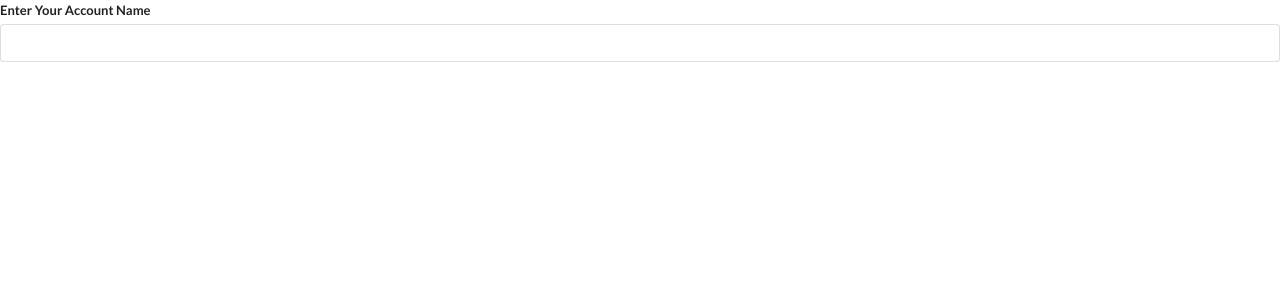
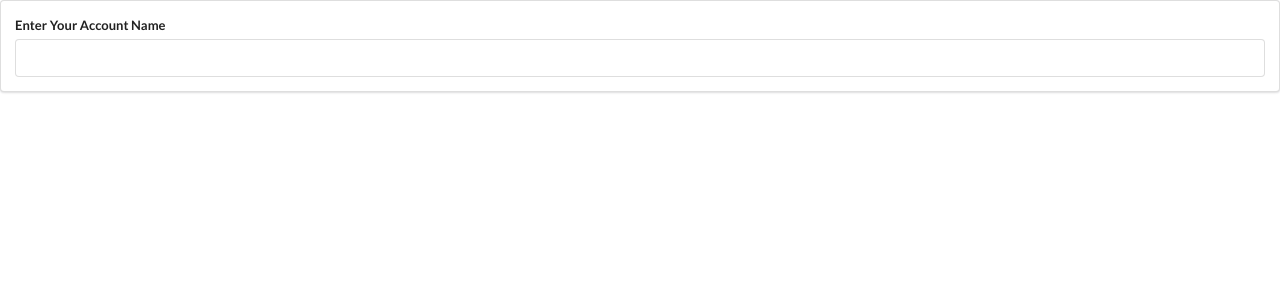
Before and after one commit to hyuraku/github-star-signs, a React (Create React App) app: page / in a window 1280 px wide. Shown: the top 300 px of the page. Built offline with nearby package versions, Linux system fonts and the light colour scheme.

Commit message:
add ui segemnt

```diff
--- a/src/components/SearchBar.js
+++ b/src/components/SearchBar.js
@@ -11,8 +11,8 @@ class SearchBar extends React.Component{
 
   render(){
     return(
-      <div className="ui form">
-        <form onSubmit={this.onFormSubmit}>
+      <div className="ui segment">
+        <form onSubmit={this.onFormSubmit} className="ui form">
           <div className="field">
             <label>Enter Your Account Name</label>
             <input
```
